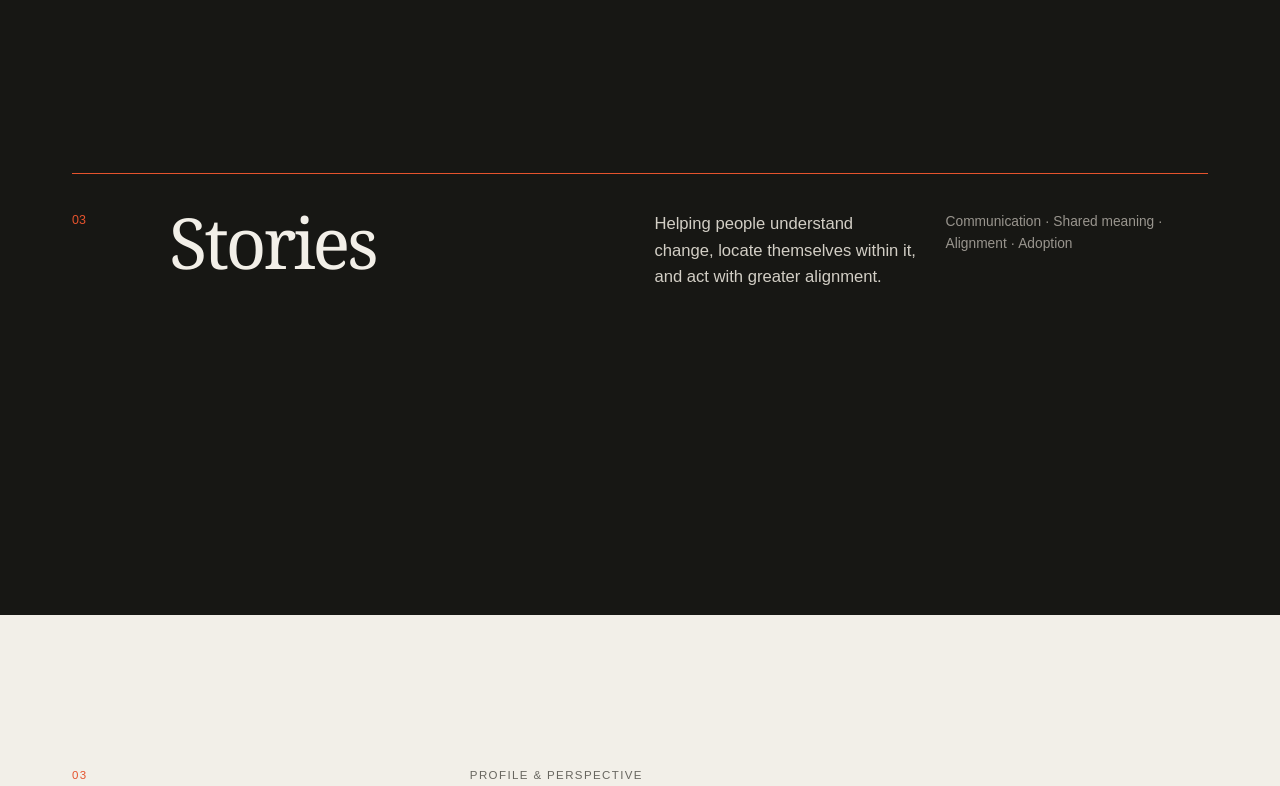
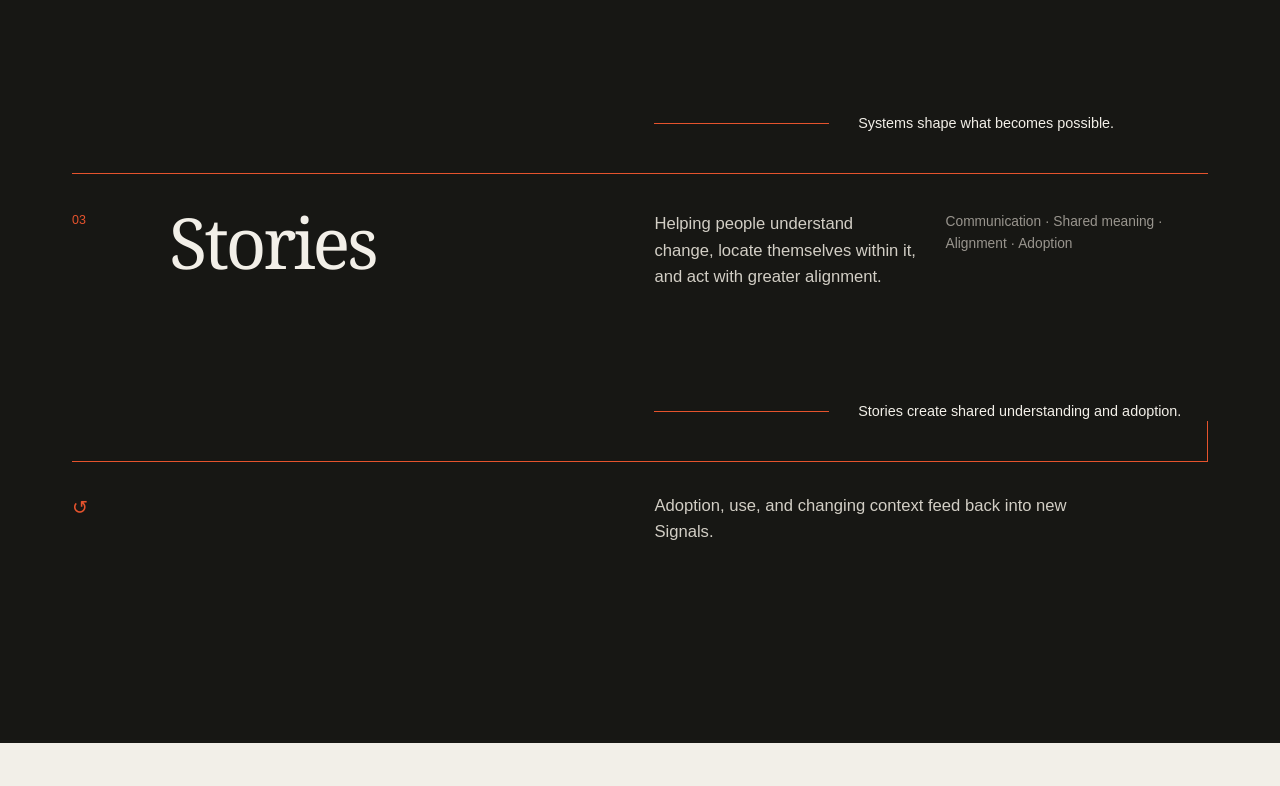
Before and after one commit to Wandera-Martin/portfolio-test, a Next.js app: page / in a window 1280 px wide. Shown: the part 3938-4724 px from the top of the page. Built offline with nearby package versions, Linux system fonts and the light colour scheme.

Commit message:
Connect the transformation framework

```diff
--- a/app/globals.css
+++ b/app/globals.css
@@ -634,6 +634,68 @@ button:focus-visible {
   line-height: 1.55;
 }
 
+.framework-relationship {
+  display: grid;
+  grid-column: 7 / -1;
+  margin-top: 2.5rem;
+  grid-template-columns: minmax(4rem, 1fr) 2fr;
+  gap: var(--gutter);
+  align-items: center;
+  align-self: end;
+  color: var(--paper);
+  font-size: 0.9rem;
+  line-height: 1.5;
+}
+
+.framework-relationship-line,
+.framework-feedback-line {
+  display: block;
+  height: 1px;
+  background: var(--signal);
+  transform-origin: left;
+}
+
+.framework-feedback {
+  position: relative;
+  display: grid;
+  min-height: 8rem;
+  padding-block: 2rem;
+  grid-template-columns: repeat(12, minmax(0, 1fr));
+  gap: var(--gutter);
+  align-items: start;
+  color: #d2cec5;
+}
+
+.framework-feedback::after {
+  position: absolute;
+  top: -2.5rem;
+  right: 0;
+  width: 1px;
+  height: 2.5rem;
+  content: "";
+  background: var(--signal);
+}
+
+.framework-feedback-line {
+  position: absolute;
+  top: 0;
+  right: 0;
+  left: 0;
+}
+
+.framework-feedback-index {
+  grid-column: 1 / 2;
+  color: var(--signal);
+  font-size: 1.2rem;
+}
+
+.framework-feedback p {
+  grid-column: 7 / -1;
+  max-width: 29rem;
+  font-size: 1.04rem;
+  line-height: 1.58;
+}
+
 .profile-preview-grid {
   display: grid;
   margin-top: clamp(4rem, 7vw, 7rem);
@@ -1220,6 +1282,19 @@ button:focus-visible {
   .framework-row > p:not(.framework-items) { grid-column: 2 / -1; margin-top: 2rem; }
   .framework-items { grid-column: 2 / -1; margin-top: 1.5rem; }
 
+  .framework-relationship {
+    grid-column: 2 / -1;
+    margin-top: 2rem;
+    grid-template-columns: 2.5rem 1fr;
+  }
+
+  .framework-feedback {
+    grid-template-columns: repeat(4, 1fr);
+  }
+
+  .framework-feedback-index { grid-column: 1 / 2; }
+  .framework-feedback p { grid-column: 2 / -1; font-size: 1rem; }
+
   .section-note,
   .project-row-description,
   .framework-intro,
--- a/app/page.tsx
+++ b/app/page.tsx
@@ -11,18 +11,21 @@ const framework = [
     title: "Signals",
     summary: "Seeing what is happening, what matters, and what the available evidence does—or does not—support.",
     items: "Data · Research · Evidence · Context · Observation",
+    relationship: "Signals inform the systems we design.",
   },
   {
     index: "02",
     title: "Systems",
     summary: "Understanding how technologies, institutions, incentives, decisions, and operating structures interact.",
     items: "Technology · Strategy · Products · Institutions · Operating models",
+    relationship: "Systems shape what becomes possible.",
   },
   {
     index: "03",
     title: "Stories",
     summary: "Helping people understand change, locate themselves within it, and act with greater alignment.",
     items: "Communication · Shared meaning · Alignment · Adoption",
+    relationship: "Stories create shared understanding and adoption.",
   },
 ];
 
@@ -97,7 +100,7 @@ export default function Home() {
             <div className="section-marker" data-reveal><span>02</span><span>Working framework</span></div>
             <SplitHeading as="h2" className="section-title" id="framework-title">Signals, Systems, Stories</SplitHeading>
             <p className="framework-intro" data-reveal>
-              Three connected lenses for understanding transformation—not three separate services.
+              Three connected lenses for understanding transformation—not three separate services or a one-way sequence.
             </p>
           </div>
           <div className="framework-list section-shell">
@@ -108,8 +111,17 @@ export default function Home() {
                 <h3>{item.title}</h3>
                 <p>{item.summary}</p>
                 <p className="framework-items">{item.items}</p>
+                <div className="framework-relationship">
+                  <span className="framework-relationship-line" data-signal-line aria-hidden="true" />
+                  <p>{item.relationship}</p>
+                </div>
               </article>
             ))}
+            <div className="framework-feedback" data-reveal>
+              <span className="framework-feedback-line" data-signal-line aria-hidden="true" />
+              <span className="framework-feedback-index" aria-hidden="true">↺</span>
+              <p>Adoption, use, and changing context feed back into new Signals.</p>
+            </div>
           </div>
         </section>
 
```
